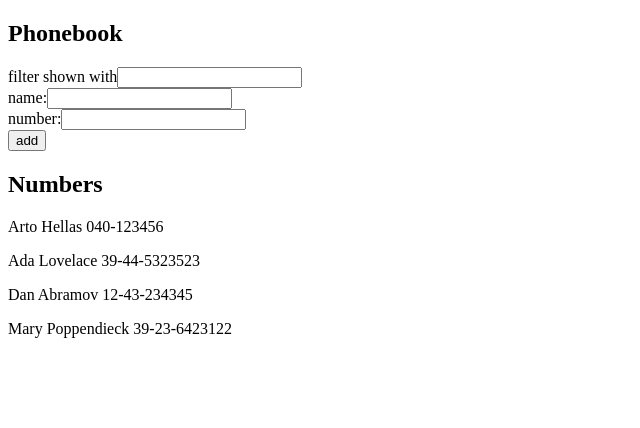
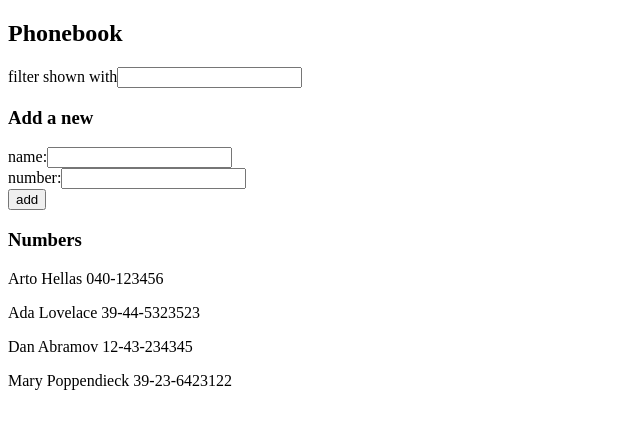
Before and after one commit to sebwylleman/fullstack-open, a React (Vite) app in the folder part02/phonebook/: page / in a window 1280 px wide. Shown: the top 428 px of the page, without its empty margins (0-640 px from the left). Built offline with nearby package versions, Linux system fonts and the light colour scheme.

Commit message:
refactor: exercise 2.10

```diff
--- a/part02/phonebook/src/App.jsx
+++ b/part02/phonebook/src/App.jsx
@@ -1,4 +1,7 @@
 import { useState } from "react";
+import Filter from "./components/Filter";
+import Phonebook from "./components/Phonebook";
+import PersonForm from "./components/PersonForm";
 
 const App = () => {
   const [persons, setPersons] = useState([
@@ -35,39 +38,29 @@ const App = () => {
     setNewName("");
   };
 
-  const personsToShow = showAll
-    ? persons
-    : persons.filter((person) =>
-        person.name.toLowerCase().includes(stringSearch.toLowerCase())
-      );
-
   return (
     <div>
       <h2>Phonebook</h2>
-      <div>
-        filter shown with
-        <input value={stringSearch} onChange={handleStringSearch} />
-      </div>
-      <form onSubmit={addPerson}>
-        <div>
-          name:
-          <input value={newName} onChange={handleNameChange} />
-        </div>
-        <div>
-          number:
-          <input value={newNumber} onChange={handleNumChange} />
-        </div>
-        <div>
-          <button type="submit">add</button>
-        </div>
-      </form>
-      <h2>Numbers</h2>
 
-      {personsToShow.map((person) => (
-        <p key={person.name}>
-          {person.name} {person.number}
-        </p>
-      ))}
+      <Filter keyword={stringSearch} handleStringSearch={handleStringSearch} />
+
+      <h3>Add a new</h3>
+
+      <PersonForm
+        name={newName}
+        number={newNumber}
+        handleNameChange={handleNameChange}
+        handleNumChange={handleNumChange}
+        addPerson={addPerson}
+      />
+
+      <h3>Numbers</h3>
+
+      <Phonebook
+        persons={persons}
+        stringSearch={stringSearch}
+        showAll={showAll}
+      />
     </div>
   );
 };
```
Also changed, not shown: part02/phonebook/.eslintrc.cjs.
